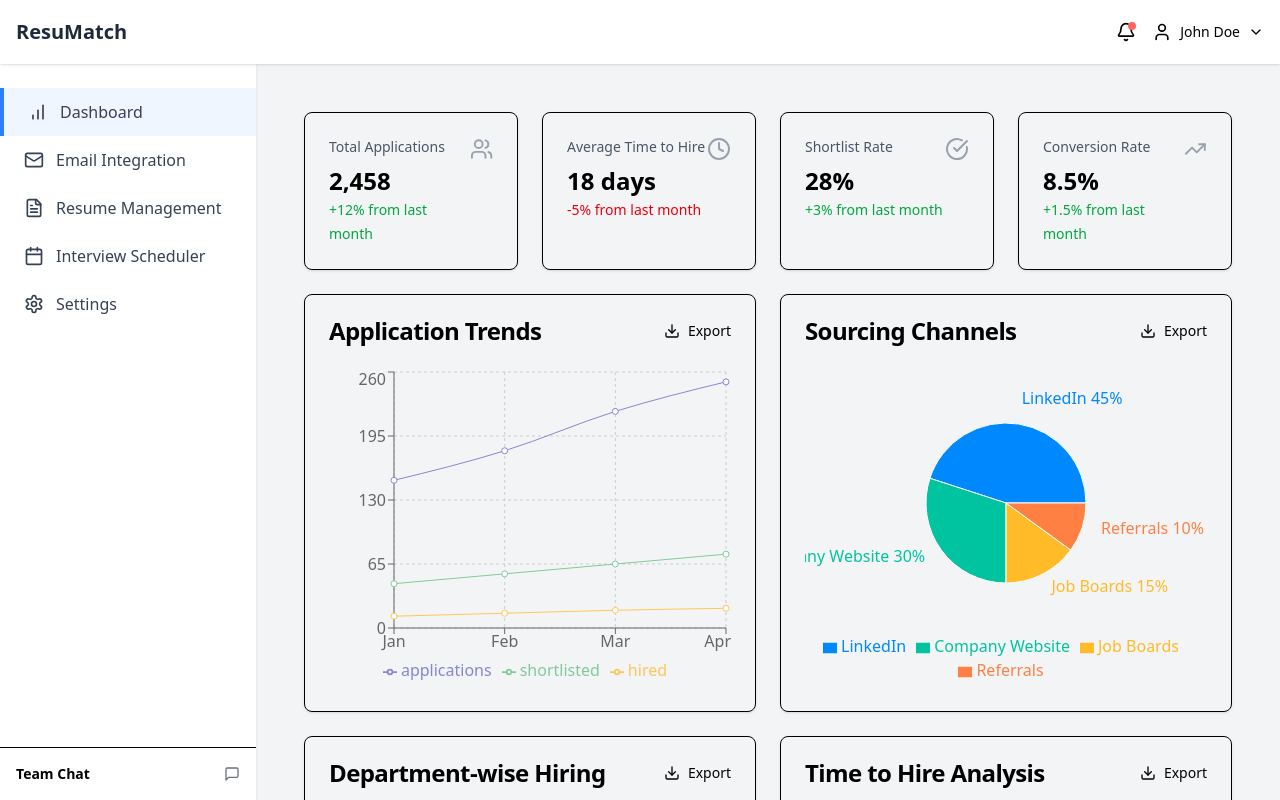
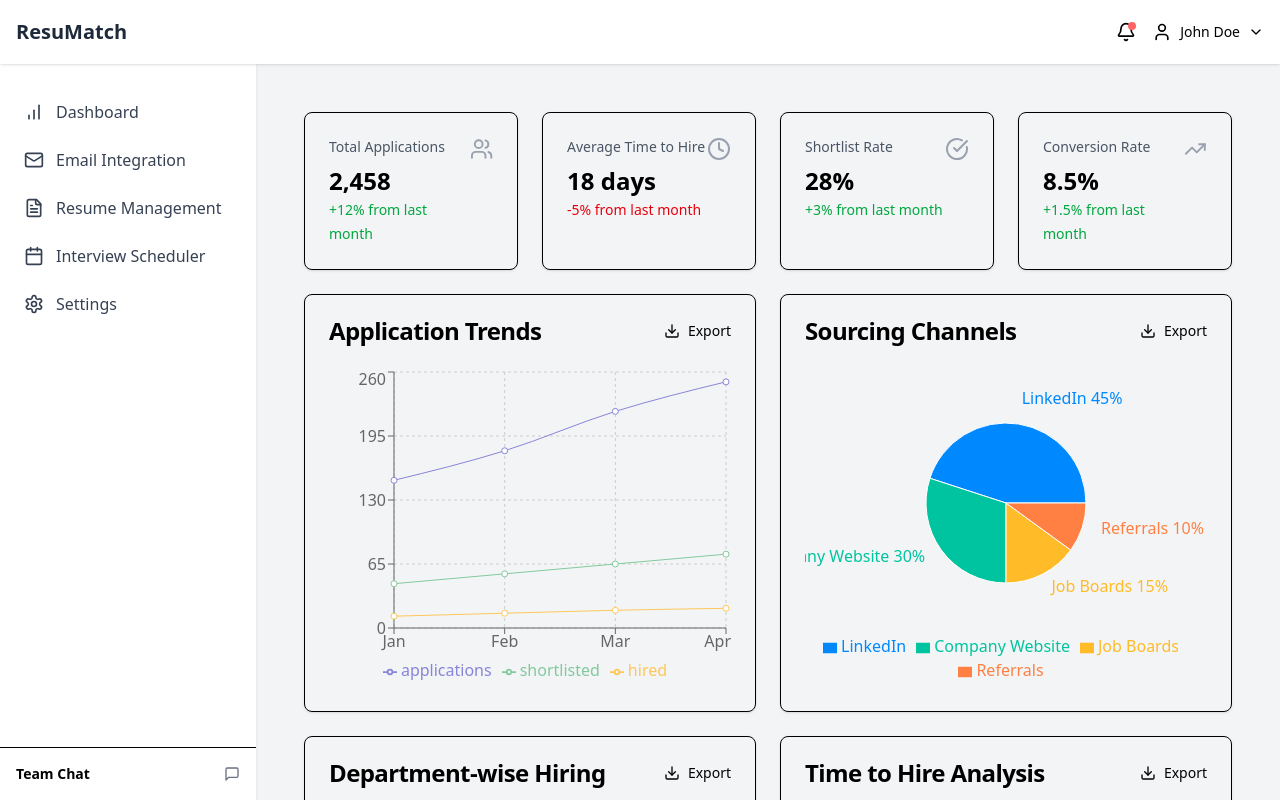
Before and after one commit to MaazAhmed147354/FinalYearProject, a React (Vite) app in the folder Frontend/: page /reports in a window 1280 px wide. Built offline with nearby package versions, Linux system fonts and the light colour scheme.

Commit message:
MainLayout.jsx

```diff
--- a/Frontend/src/layouts/MainLayout.jsx
+++ b/Frontend/src/layouts/MainLayout.jsx
@@ -1,4 +1,5 @@
 import React, { useState } from "react";
+import { Link, useLocation } from "react-router-dom";
 import {
   BarChart,
   Mail,
@@ -14,14 +15,14 @@ import { Button } from "../components/ui/button";
 
 const MainLayout = ({ children }) => {
   const [isProfileOpen, setIsProfileOpen] = useState(false);
-  const [activeTab, setActiveTab] = useState("dashboard");
+  const location = useLocation();
 
   const menuItems = [
-    { id: "dashboard", label: "Dashboard", icon: BarChart },
-    { id: "email", label: "Email Integration", icon: Mail },
-    { id: "resumes", label: "Resume Management", icon: FileText },
-    { id: "calendar", label: "Interview Scheduler", icon: Calendar },
-    { id: "settings", label: "Settings", icon: Settings },
+    { id: "dashboard", label: "Dashboard", icon: BarChart, path: "/" },
+    { id: "email", label: "Email Integration", icon: Mail, path: "/email-integration" },
+    { id: "resumes", label: "Resume Management", icon: FileText, path: "/manage-resumes" },
+    { id: "calendar", label: "Interview Scheduler", icon: Calendar, path: "/interview-scheduler" },
+    { id: "settings", label: "Settings", icon: Settings, path: "/settings" },
   ];
 
   return (
@@ -35,13 +36,11 @@ const MainLayout = ({ children }) => {
                 ResuMatch
               </span>
             </div>
-
             <div className="flex items-center space-x-4">
               <Button variant="ghost" size="sm" className="relative">
                 <Bell className="h-5 w-5" />
                 <span className="absolute top-0 right-0 block h-2 w-2 rounded-full bg-red-400"></span>
               </Button>
-
               <div className="relative">
                 <Button
                   variant="ghost"
@@ -53,7 +52,6 @@ const MainLayout = ({ children }) => {
                   <span className="hidden md:block">John Doe</span>
                   <ChevronDown className="h-4 w-4" />
                 </Button>
-
                 {isProfileOpen && (
                   <div className="absolute right-0 mt-2 w-48 bg-white rounded-md shadow-lg py-1 z-50">
                     <a
@@ -88,21 +86,20 @@ const MainLayout = ({ children }) => {
         <aside className="w-64 bg-white shadow-sm fixed left-0 h-full z-40">
           <nav className="mt-6">
             {menuItems.map((item) => (
-              <a
+              <Link
                 key={item.id}
+                to={item.path}
                 className={`flex items-center px-6 py-3 text-gray-700 cursor-pointer ${
-                  activeTab === item.id
+                  location.pathname === item.path
                     ? "bg-blue-50 border-l-4 border-blue-500"
                     : ""
                 }`}
-                onClick={() => setActiveTab(item.id)}
               >
                 <item.icon className="h-5 w-5 mr-3" />
                 {item.label}
-              </a>
+              </Link>
             ))}
           </nav>
-
           {/* Team Chat Section */}
           <div className="absolute bottom-0 w-full p-4 border-t bg-white">
             <div className="flex items-center justify-between mb-4">
@@ -130,140 +127,3 @@ const MainLayout = ({ children }) => {
 };
 
 export default MainLayout;
-
-// import React, { useState } from "react";
-// import {
-//   BarChart,
-//   Mail,
-//   FileText,
-//   Calendar,
-//   Settings,
-//   Bell,
-//   User,
-//   MessageSquare,
-//   ChevronDown,
-// } from "lucide-react";
-// import { Link, Outlet } from "react-router-dom";
-// import { Button } from "../components/ui/button";
-
-// const MainLayout = () => {
-//   const [isProfileOpen, setIsProfileOpen] = useState(false);
-//   const [activeTab, setActiveTab] = useState("dashboard");
-
-//   const menuItems = [
-//     { id: "dashboard", label: "Dashboard", icon: BarChart, path: "/" },
-//     { id: "email", label: "Email Integration", icon: Mail, path: "/email-integration" },
-//     { id: "resumes", label: "Resume Management", icon: FileText, path: "/manage-resumes" },
-//     { id: "calendar", label: "Interview Scheduler", icon: Calendar, path: "/interview-scheduler" },
-//     { id: "settings", label: "Settings", icon: Settings, path: "/settings" },
-//   ];
-
-//   return (
-//     <div className="min-h-screen bg-gray-100">
-//       {/* Top Navigation Bar */}
-//       <nav className="bg-white shadow-sm fixed top-0 left-0 right-0 z-50 h-16">
-//         <div className="max-w-full px-4">
-//           <div className="flex justify-between h-16">
-//             <div className="flex items-center">
-//               <span className="text-xl font-bold text-gray-800">
-//                 ResuMatch
-//               </span>
-//             </div>
-
-//             <div className="flex items-center space-x-4">
-//               <Button variant="ghost" size="sm" className="relative">
-//                 <Bell className="h-5 w-5" />
-//                 <span className="absolute top-0 right-0 block h-2 w-2 rounded-full bg-red-400"></span>
-//               </Button>
-
-//               <div className="relative">
-//                 <Button
-//                   variant="ghost"
-//                   size="sm"
-//                   className="flex items-center space-x-2"
-//                   onClick={() => setIsProfileOpen(!isProfileOpen)}
-//                 >
-//                   <User className="h-5 w-5" />
-//                   <span className="hidden md:block">John Doe</span>
-//                   <ChevronDown className="h-4 w-4" />
-//                 </Button>
-
-//                 {isProfileOpen && (
-//                   <div className="absolute right-0 mt-2 w-48 bg-white rounded-md shadow-lg py-1 z-50">
-//                     <a
-//                       href="#profile"
-//                       className="block px-4 py-2 text-sm text-gray-700 hover:bg-gray-100"
-//                     >
-//                       Your Profile
-//                     </a>
-//                     <a
-//                       href="#settings"
-//                       className="block px-4 py-2 text-sm text-gray-700 hover:bg-gray-100"
-//                     >
-//                       Settings
-//                     </a>
-//                     <a
-//                       href="#logout"
-//                       className="block px-4 py-2 text-sm text-red-600 hover:bg-gray-100"
-//                     >
-//                       Sign out
-//                     </a>
-//                   </div>
-//                 )}
-//               </div>
-//             </div>
-//           </div>
-//         </div>
-//       </nav>
-
-//       {/* Main Layout */}
-//       <div className="flex h-screen pt-16">
-//         {/* Sidebar */}
-//         <aside className="w-64 bg-white shadow-sm fixed left-0 h-full z-40">
-//           <nav className="mt-6">
-//             {menuItems.map((item) => (
-//               <Link
-//                 key={item.id}
-//                 to={item.path}
-//                 className={`flex items-center px-6 py-3 text-gray-700 cursor-pointer ${
-//                   activeTab === item.id
-//                     ? "bg-blue-50 border-l-4 border-blue-500"
-//                     : ""
-//                 }`}
-//                 onClick={() => setActiveTab(item.id)}
-//               >
-//                 <item.icon className="h-5 w-5 mr-3" />
-//                 {item.label}
-//               </Link>
-//             ))}
-//           </nav>
-
-//           {/* Team Chat Section */}
-//           <div className="absolute bottom-0 w-full p-4 border-t bg-white">
-//             <div className="flex items-center justify-between mb-4">
-//               <h3 className="text-sm font-semibold">Team Chat</h3>
-//               <MessageSquare className="h-4 w-4 text-gray-500" />
-//             </div>
-//             <div className="space-y-2">
-//               <div className="flex items-center space-x-2">
-//                 <div className="w-2 h-2 bg-green-500 rounded-full"></div>
-//                 <span className="text-sm">Sarah Smith (Online)</span>
-//               </div>
-//               <div className="flex items-center space-x-2">
-//                 <div className="w-2 h-2 bg-gray-300 rounded-full"></div>
-//                 <span className="text-sm">Mike Johnson (Offline)</span>
-//               </div>
-//             </div>
-//           </div>
-//         </aside>
-
-//         {/* Main Content */}
-//         <main className="flex-1 ml-64 p-6 overflow-auto">
-//           <Outlet />
-//         </main>
-//       </div>
-//     </div>
-//   );
-// };
-
-// export default MainLayout;
```
